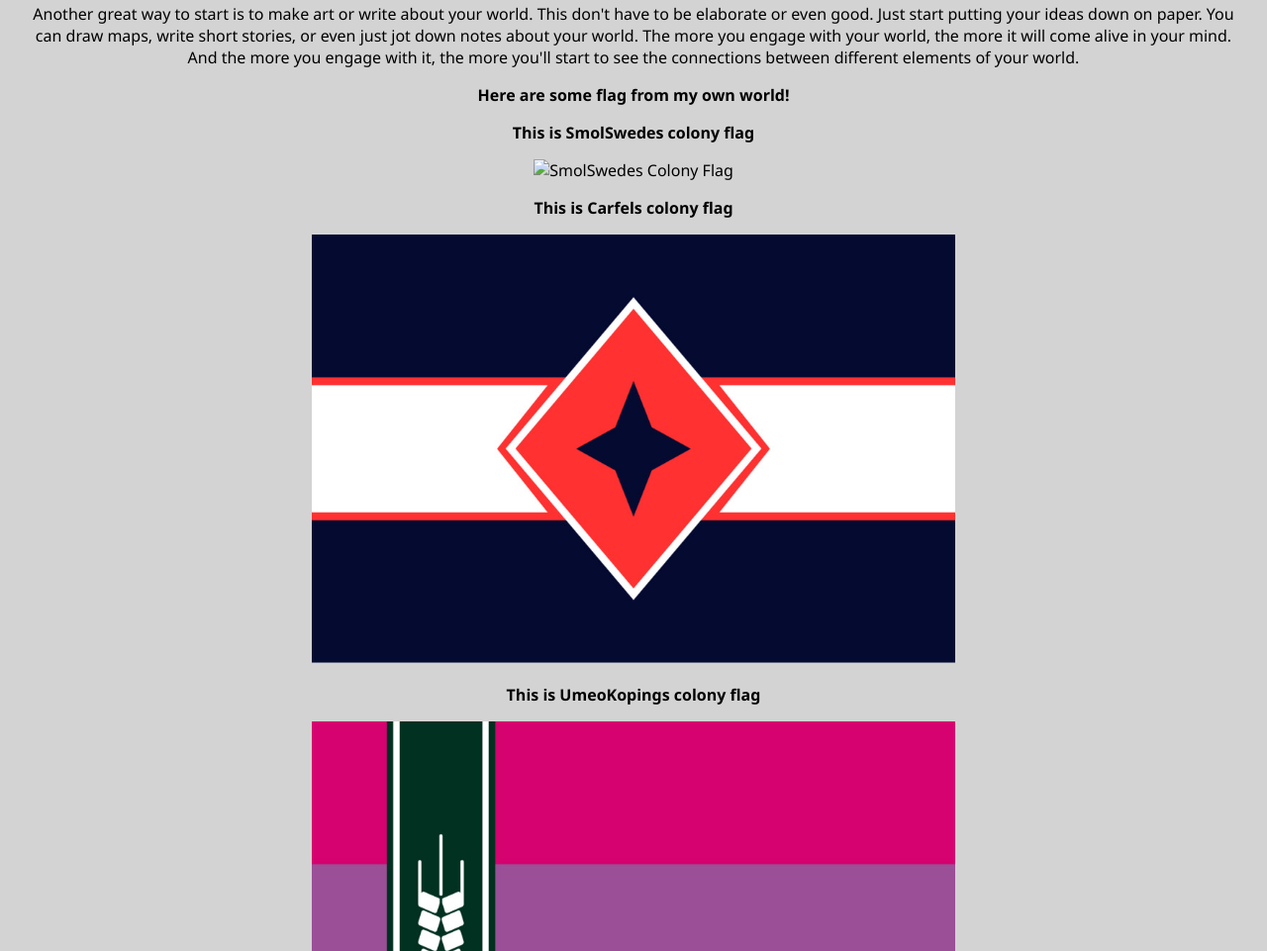
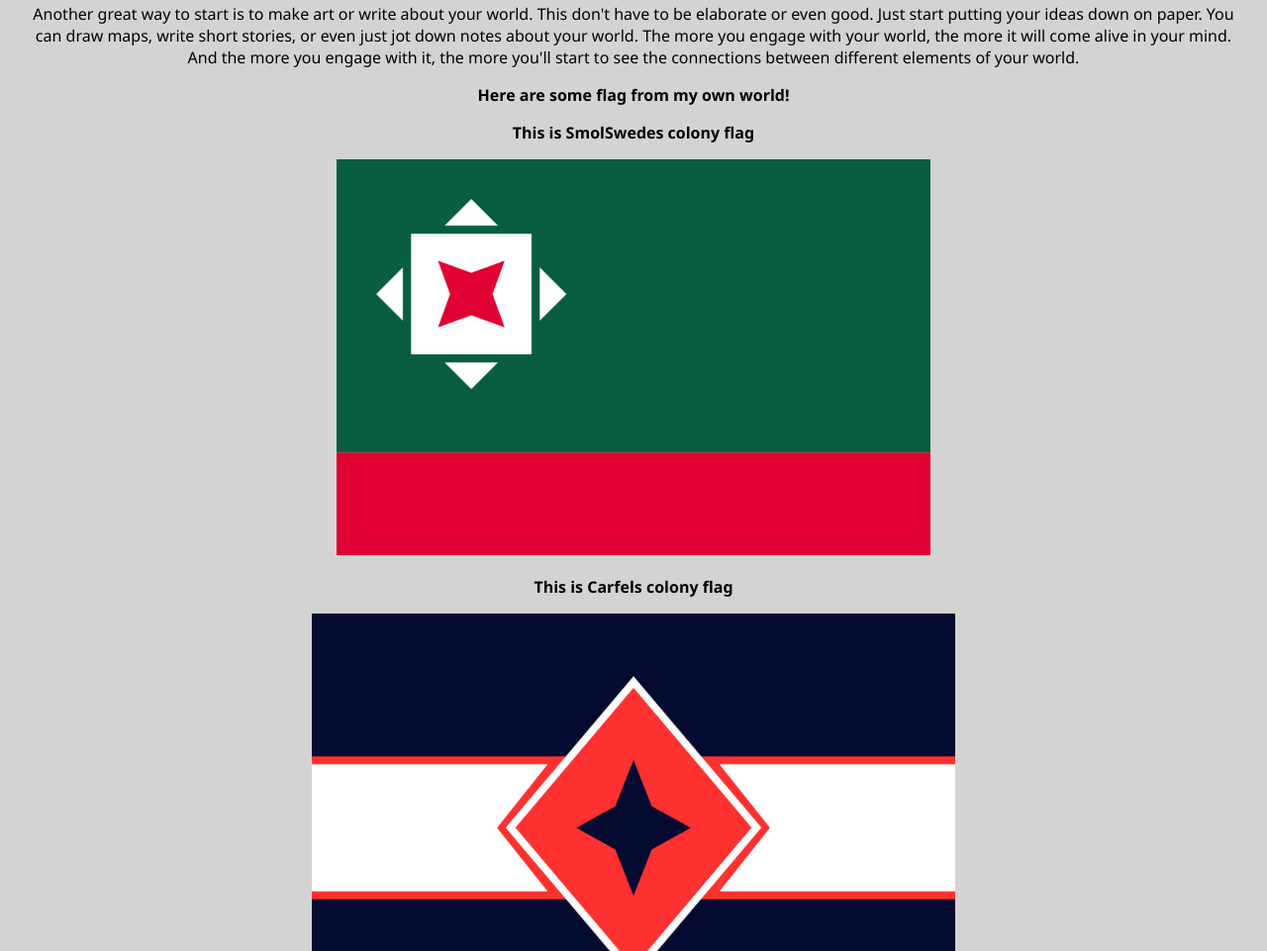
Before and after one commit to SmolSwede/private-webdev-testing, an Eleventy site: page src/worldBuilding.html in a window 1280 px wide. Shown: the part 1589-2550 px from the top of the page at 99% size. Built offline with nearby package versions, Linux system fonts and the light colour scheme; Eleventy itself is replaced by a stand-in of ours; files that its build step writes are made by us from their sources; files whose address does not match are found by name; what eleventy-plugin-toc would draw is missing.

Commit message:
Pic URL again

```diff
--- a/src/worldBuilding.html
+++ b/src/worldBuilding.html
@@ -68,7 +68,7 @@ title: SWBI - World-Building
         <p>
           <strong>This is SmolSwedes colony flag</strong>
         </p>
-        <img src="{{ 'img\SmolSwede_Flag.jpg' | url }}" alt="SmolSwedes Colony Flag" width="600">
+        <img src="{{ 'img/SmolSwede_Flag.jpg' | url }}" alt="SmolSwedes Colony Flag" width="600">
         <p>
           <strong>This is Carfels colony flag</strong>
         </p>
```
